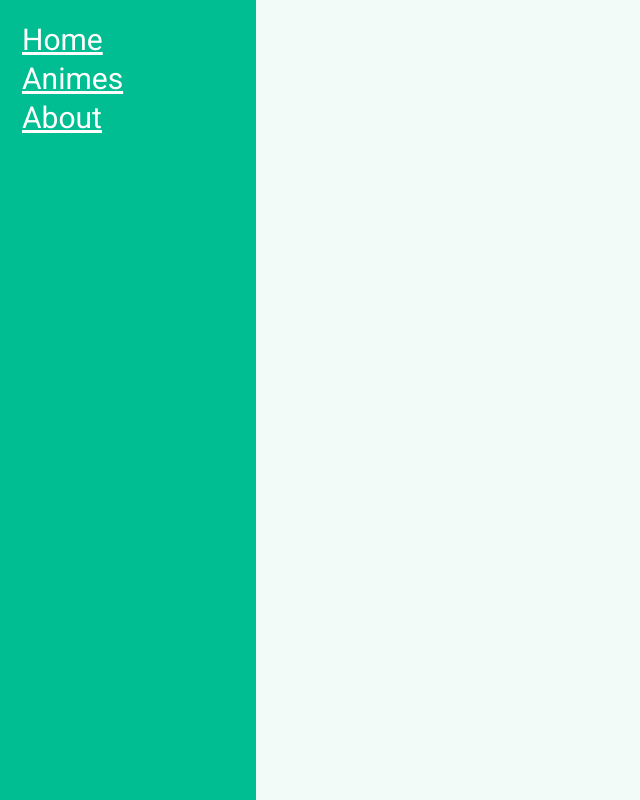
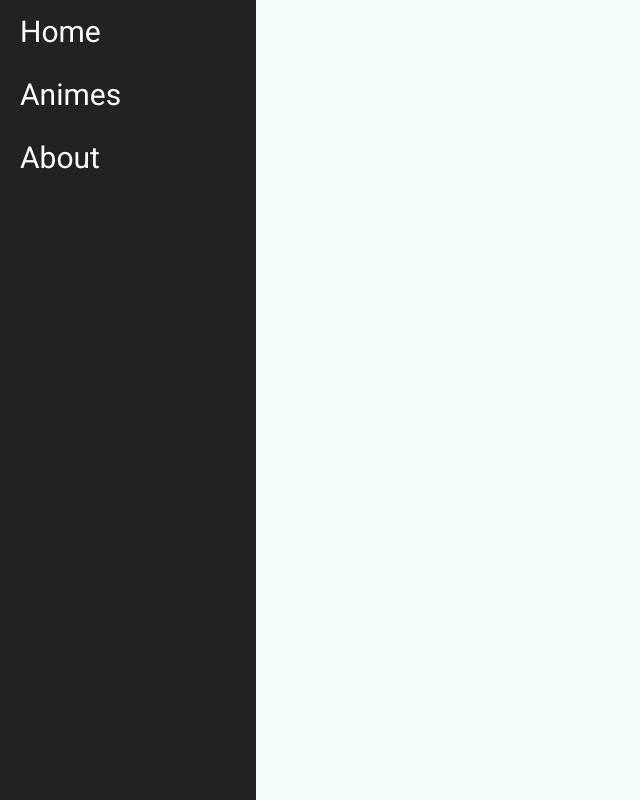
Before and after one commit to gleisonkz/vanilla-ts-spa-path-location, a website built with Parcel: page src/index.html in a window 1280 px wide. Shown: the whole page, without its empty margins (0-640 px from the left). Built offline with nearby package versions, Linux system fonts and the light colour scheme.

Commit message:
📦 refactor: sidenav color and items

```diff
--- a/src/style.css
+++ b/src/style.css
@@ -6,11 +6,12 @@
 }
 
 :root {
-  --color-primary: #00be92;
+  --color-primary: #222222;
   --color-surface: #fff;
   --color-background: #f2fbf8;
   --color-text-on-primary: #fff;
   --color-text-on-surface: #afb2b3;
+  --color-menu-hover: #ffffff0d;
 }
 
 html,
@@ -27,7 +28,6 @@ body {
 
 aside {
   background-color: var(--color-primary);
-  padding: 20px;
   height: 100%;
   min-height: 100vh;
 }
@@ -43,10 +43,15 @@ ul li {
 
 a {
   color: var(--color-text-on-primary);
+  display: block;
+  padding: 12px 18px;
+  text-decoration: none;
+  font-weight: 500;
+  transition: background-color 0.2s;
 }
 
 a:hover {
-  opacity: 0.6;
+  background-color: var(--color-menu-hover);
 }
 
 main {
```
